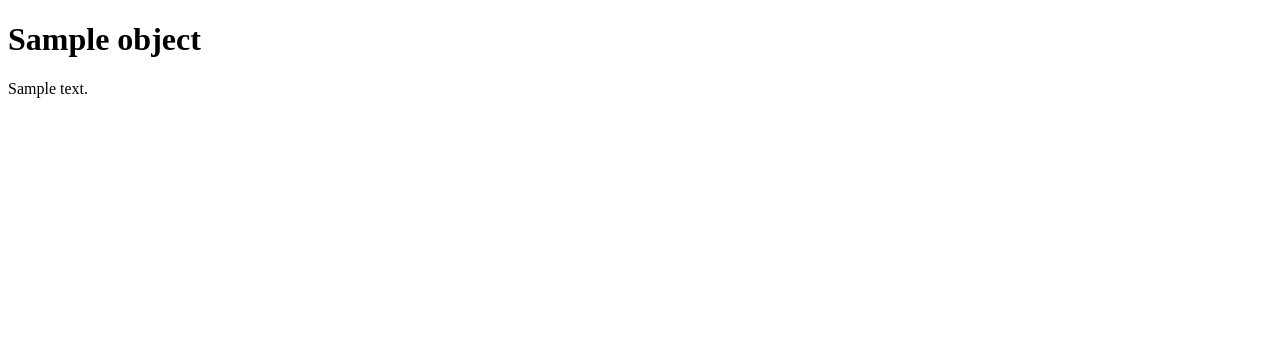
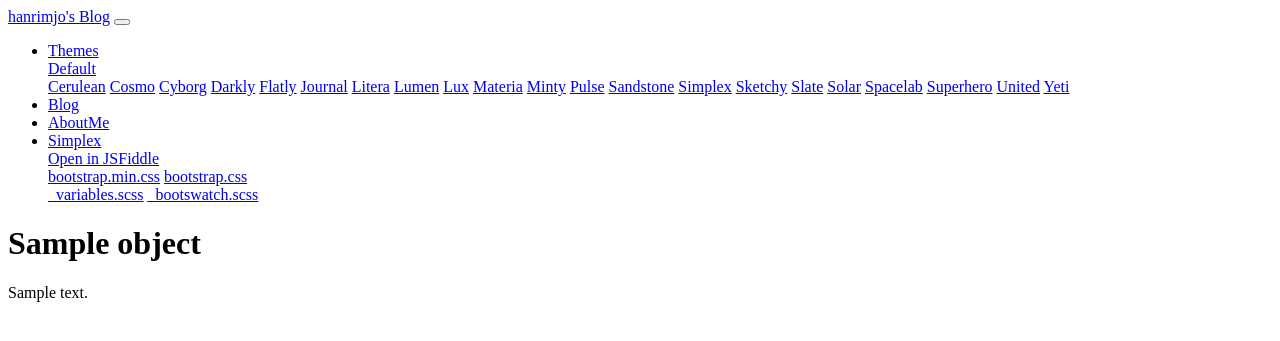
Before and after one commit to hanrimJO/myblog, a Django app: template blog/templates/blog/post_detail.html in a window 1280 px wide. Shown: the top 341 px of the page. Run offline with Django 3.2, Linux system fonts and the light colour scheme; the template is opened without the code that fills it: most values are stand-ins (such as "Sample title", 1, 10 or a date in 2020).

Commit message:
blog: Add post_detail test code

```diff
--- a/blog/models.py
+++ b/blog/models.py
@@ -13,3 +13,6 @@ class Post(models.Model):
 
     def __str__(self):
         return f'{self.title} :: {self.author}'
+
+    def get_absolute_url(self):
+        return f'/blog/{self.pk}'
--- a/blog/templates/blog/post_detail.html
+++ b/blog/templates/blog/post_detail.html
@@ -2,10 +2,73 @@
 <html lang="en">
 <head>
     <meta charset="UTF-8">
-    <title>{{ object.title }}</title>
+    <title>{{ object.title }} - Blog</title>
 </head>
 <body>
-    <h1>{{ object.title }}</h1>
-    <div>{{ object.content }}</div>
+<div class="navbar navbar-expand-lg fixed-top navbar-light bg-light" id="navbar">
+    <div class="container">
+        <a href="../" class="navbar-brand">hanrimjo's Blog</a>
+        <button class="navbar-toggler" type="button" data-toggle="collapse" data-target="#navbarResponsive"
+                aria-controls="navbarResponsive" aria-expanded="false" aria-label="Toggle navigation">
+            <span class="navbar-toggler-icon"></span>
+        </button>
+        <div class="collapse navbar-collapse" id="navbarResponsive">
+            <ul class="navbar-nav">
+                <li class="nav-item dropdown">
+                    <a class="nav-link dropdown-toggle" data-toggle="dropdown" href="#" id="themes">Themes <span
+                            class="caret"></span></a>
+                    <div class="dropdown-menu" aria-labelledby="themes">
+                        <a class="dropdown-item" href="../default/">Default</a>
+                        <div class="dropdown-divider"></div>
+                        <a class="dropdown-item" href="../cerulean/">Cerulean</a>
+                        <a class="dropdown-item" href="../cosmo/">Cosmo</a>
+                        <a class="dropdown-item" href="../cyborg/">Cyborg</a>
+                        <a class="dropdown-item" href="../darkly/">Darkly</a>
+                        <a class="dropdown-item" href="../flatly/">Flatly</a>
+                        <a class="dropdown-item" href="../journal/">Journal</a>
+                        <a class="dropdown-item" href="../litera/">Litera</a>
+                        <a class="dropdown-item" href="../lumen/">Lumen</a>
+                        <a class="dropdown-item" href="../lux/">Lux</a>
+                        <a class="dropdown-item" href="../materia/">Materia</a>
+                        <a class="dropdown-item" href="../minty/">Minty</a>
+                        <a class="dropdown-item" href="../pulse/">Pulse</a>
+                        <a class="dropdown-item" href="../sandstone/">Sandstone</a>
+                        <a class="dropdown-item" href="../simplex/">Simplex</a>
+                        <a class="dropdown-item" href="../sketchy/">Sketchy</a>
+                        <a class="dropdown-item" href="../slate/">Slate</a>
+                        <a class="dropdown-item" href="../solar/">Solar</a>
+                        <a class="dropdown-item" href="../spacelab/">Spacelab</a>
+                        <a class="dropdown-item" href="../superhero/">Superhero</a>
+                        <a class="dropdown-item" href="../united/">United</a>
+                        <a class="dropdown-item" href="../yeti/">Yeti</a>
+                    </div>
+                </li>
+                <li class="nav-item">
+                    <a class="nav-link" href="/blog/">Blog</a>
+                </li>
+                <li class="nav-item">
+                    <a class="nav-link" href="/about_me/">AboutMe</a>
+                </li>
+                <li class="nav-item dropdown">
+                    <a class="nav-link dropdown-toggle" data-toggle="dropdown" href="#" id="download">Simplex <span
+                            class="caret"></span></a>
+                    <div class="dropdown-menu" aria-labelledby="download">
+                        <a class="dropdown-item" target="_blank" href="https://jsfiddle.net/bootswatch/3he50zsf/">Open
+                            in JSFiddle</a>
+                        <div class="dropdown-divider"></div>
+                        <a class="dropdown-item" href="../4/simplex/bootstrap.min.css" download>bootstrap.min.css</a>
+                        <a class="dropdown-item" href="../4/simplex/bootstrap.css" download>bootstrap.css</a>
+                        <div class="dropdown-divider"></div>
+                        <a class="dropdown-item" href="../4/simplex/_variables.scss" download>_variables.scss</a>
+                        <a class="dropdown-item" href="../4/simplex/_bootswatch.scss" download>_bootswatch.scss</a>
+                    </div>
+                </li>
+            </ul>
+
+        </div>
+    </div>
+</div>
+<h1>{{ object.title }}</h1>
+<div>{{ object.content }}</div>
 </body>
 </html>
```
Also changed, not shown: blog/tests.py (+42 -8 lines).
